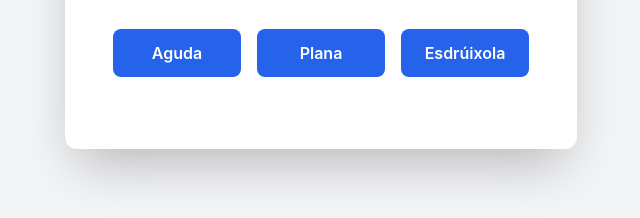
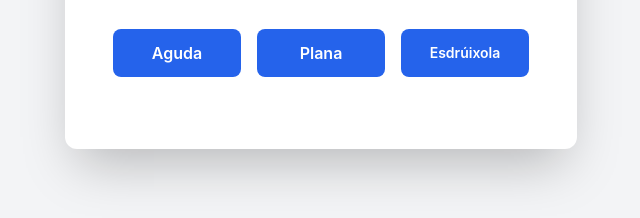
Before and after one commit to mnoguesa/tonica1, a plain HTML site: page index.html in a window 1280 px wide. Shown: the part 433-651 px from the top of the page, 319-959 px from the left. Drawn offline with nearby package versions, Linux system fonts and the light colour scheme.

Commit message:
Update Esdrúixola button styling and size

```diff
--- a/index.html
+++ b/index.html
@@ -40,9 +40,10 @@
                 Plana
             </button>
             <button id="esdrúixola-btn"
-                    class="bg-blue-600 hover:bg-blue-700 text-white font-semibold py-3 px-4 rounded-lg transition duration-200 disabled:opacity-50 disabled:cursor-not-allowed">
-                Esdrúixola
-            </button>
+        class="bg-blue-600 hover:bg-blue-700 text-white text-sm font-semibold py-3 px-2 rounded-lg transition duration-200 disabled:opacity-50 disabled:cursor-not-allowed">
+    Esdrúixola
+</button>
+
         </div>
 
         <!-- Contenidor de Feedback -->
```
